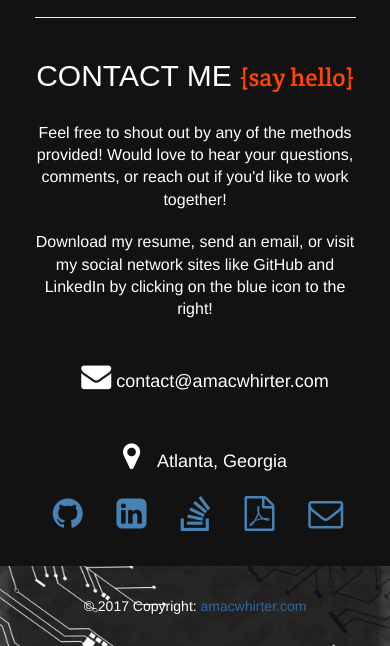
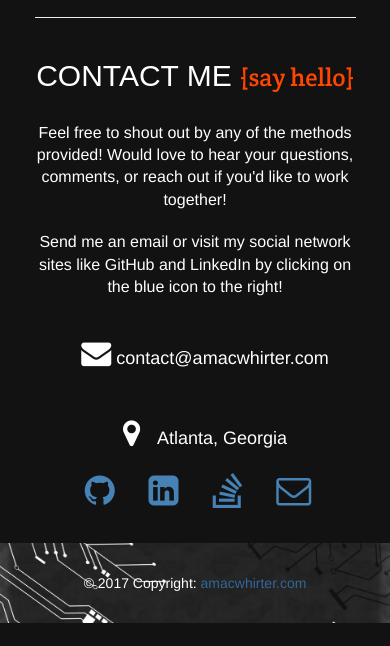
Before and after one commit to theorye/amacwhirter, a website: page app/views/index.html in a window 390 px wide. Shown: the part 3455-4101 px from the top of the page. After the commit the page ends 4078 px from the top, so only its background shows below. Drawn offline with nearby package versions, Linux system fonts and the light colour scheme; files that its build step writes are made by us from their sources; files whose address does not match are found by name; a web font is replaced by a local one.

Commit message:
update contact

```diff
--- a/app/public/css/style.css
+++ b/app/public/css/style.css
@@ -262,18 +262,14 @@ h3 {
   color: steelblue;
 }
 .fa-github {
-  bottom:320px;
+  bottom:270px;
 }
 
 .fa-linkedin-square {
-  bottom:270px;
+  bottom:220px;
 }
 
 .fa-stack-overflow {
-  bottom:220px;
-}
-
-.fa-file-pdf-o {
   bottom:170px;
 }
 
@@ -318,7 +314,7 @@ h3 {
    * Contact Icons
    */
 
-  .fa-github, .fa-linkedin-square, .fa-stack-overflow, .fa-file-pdf-o, .fa-envelope-o {
+  .fa-github, .fa-linkedin-square, .fa-stack-overflow, .fa-envelope-o {
     position:relative;
     display: inline;
     bottom: 30px;
@@ -346,7 +342,7 @@ h3 {
    * Contact Icons
    */
 
-  .fa-github, .fa-linkedin-square, .fa-stack-overflow, .fa-file-pdf-o, .fa-envelope-o {
+  .fa-github, .fa-linkedin-square, .fa-stack-overflow, .fa-envelope-o {
     position:relative;
     display: inline;
     bottom: 30px;
--- a/app/views/index.html
+++ b/app/views/index.html
@@ -207,7 +207,7 @@
                 <div class="col-md-8">
                     <h2 class="section-heading"> CONTACT ME <span class="text-muted"> {say hello}</span></h2><br>
                     <p class="lead">Feel free to shout out by any of the methods provided! Would love to hear your questions, comments, or reach out if you'd like to work together!</p>
-                    <p class="lead">Download my resume, send an email, or visit my social network sites like GitHub and LinkedIn by clicking on the blue icon to the right!</p>
+                    <p class="lead">Send me an email or visit my social network sites like GitHub and LinkedIn by clicking on the blue icon to the right!</p>
                   <!--  <div class="row">
                         <div class="col-md-8 col-md-offset-2">
                             <form class="form-horizontal">
@@ -234,7 +234,6 @@
                             <a href="https://github.com/amacwhirter" class="fa fa-github" aria-hidden="true" target="_blank" data-toggle="tooltip" data-placement="left" title="GitHub"></a>
                             <a href="https://www.linkedin.com/in/amacwhirter/" class="fa fa-linkedin-square" aria-hidden="true" target="_blank" data-toggle="tooltip" data-placement="left" title="LinkedIn"></a>
                             <a href="https://stackoverflow.com/users/7396764/ashley-macwhirter" class="fa fa-stack-overflow" aria-hidden="true" target="_blank" data-toggle="tooltip" data-placement="left" title="StackOverflow"></a>
-                            <a href="/images/admResume.pdf" download class="fa fa-file-pdf-o" aria-hidden="true" data-toggle="tooltip" data-placement="left" title="Download My Resume"></a>
                             <a href="mailto:contact@amacwhirter.com?Subject=Hello Ashley!" target="_top" class="fa fa-envelope-o" aria-hidden="true" data-toggle="tooltip" data-placement="left" title="Send Me An Email"></a>
                           </div>
             </section>
```
Also changed, not shown: 1 other file.
